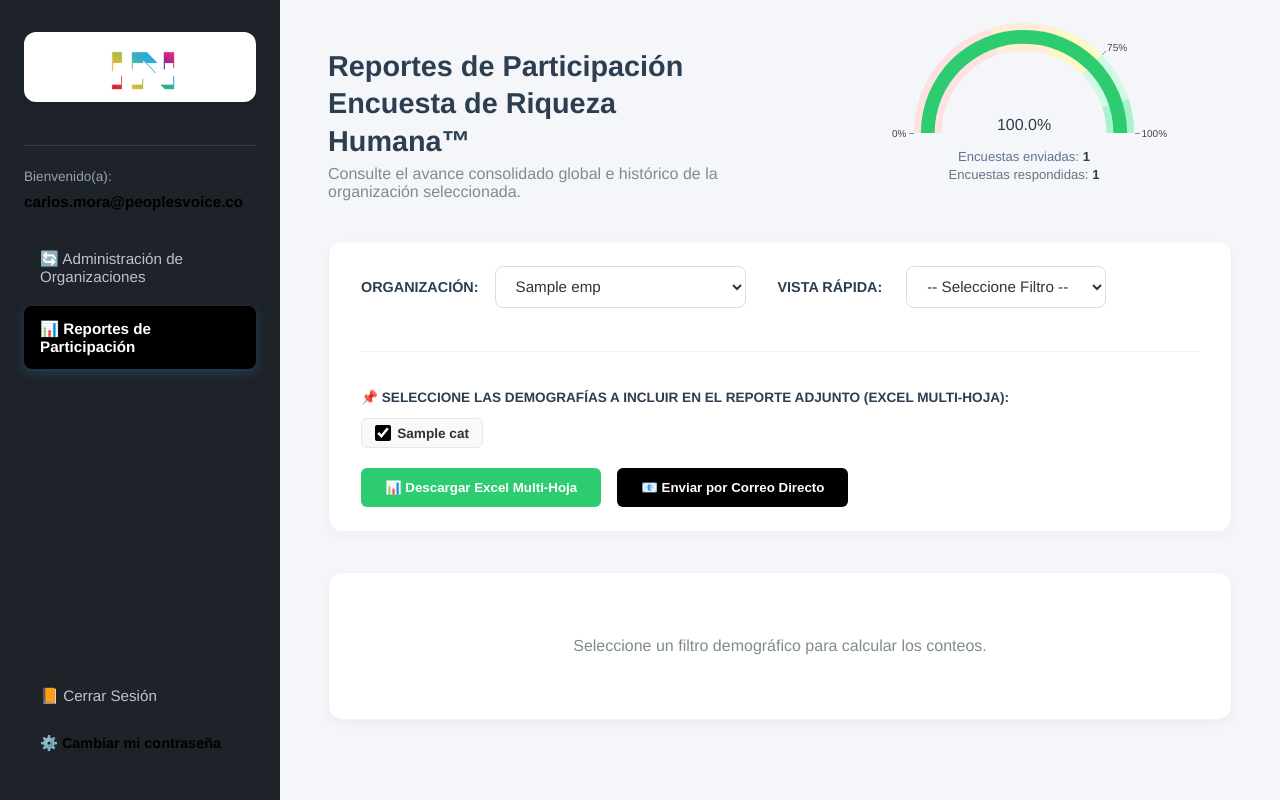
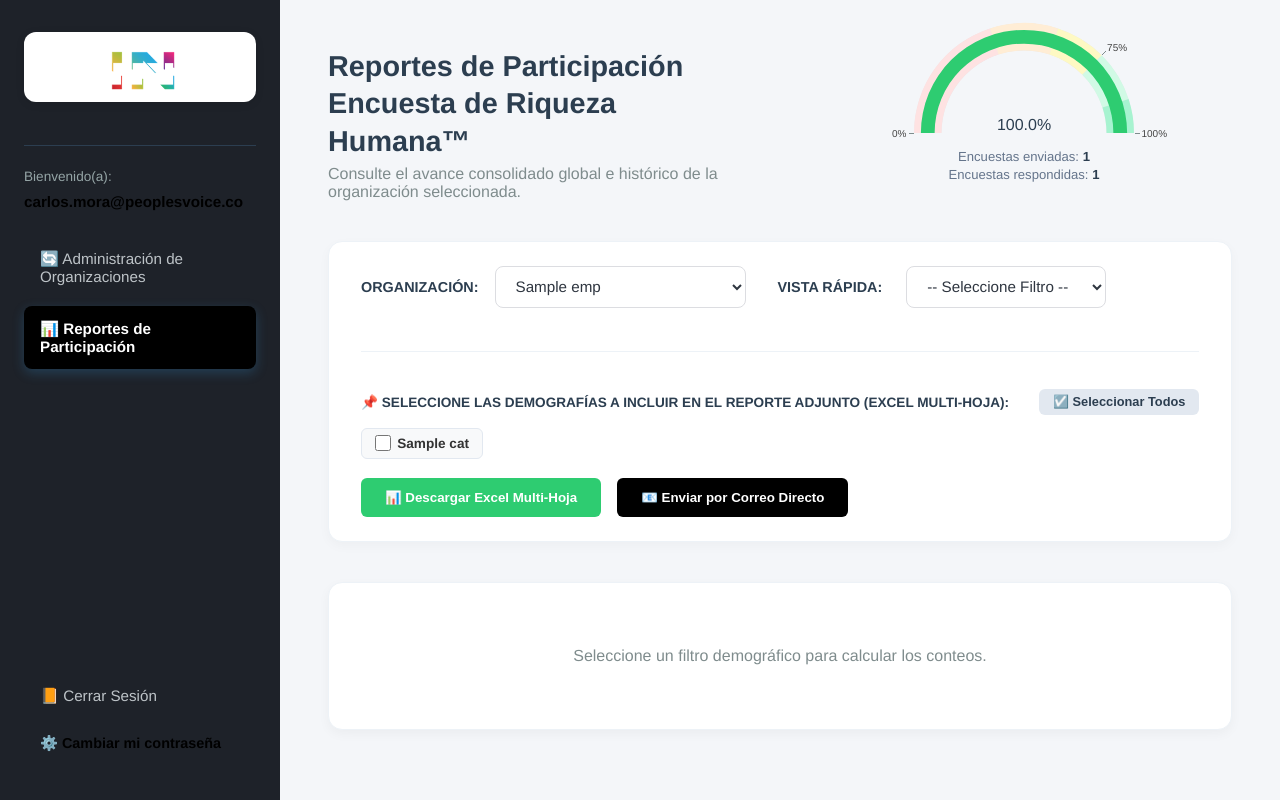
Before and after one commit to kxrlosmorx0922/sistema-reportes-gcti, a Flask app: template templates/admin_reportes.html in a window 1280 px wide. Run offline with Flask 3, Linux system fonts and the light colour scheme; a user stored in the database is signed in; tables that the repository leaves empty hold one stand-in row (values such as "Sample post"); the template is opened without the code that fills it: most values are stand-ins (such as "Sample title", 1, 10 or a date in 2020); some libraries are stand-ins or nearby versions.

Commit message:
Update admin_reportes.html

```diff
--- a/templates/admin_reportes.html
+++ b/templates/admin_reportes.html
@@ -225,19 +225,25 @@
             <hr style="width:100%; border:0; border-top:1px solid #edf2f7; margin: 1.2rem 0 0.8rem 0;">
 
             <div style="width:100%;">
-                <span style="font-weight:700; color:#2c3e50; font-size:0.85rem; text-transform:uppercase; display:block; margin-bottom:0.8rem;">
-                    📌 Seleccione las demografías a incluir en el reporte adjunto (Excel Multi-hoja):
-                </span>
+                <div style="display: flex; justify-content: space-between; align-items: center; margin-bottom: 0.8rem;">
+                    <span style="font-weight:700; color:#2c3e50; font-size:0.85rem; text-transform:uppercase;">
+                        📌 Seleccione las demografías a incluir en el reporte adjunto (Excel Multi-hoja):
+                    </span>
+                    <!-- BOTÓN PARA SELECCIONAR Y DESMARCAR TODOS -->
+                    <button type="button" id="btn-toggle-todos" onclick="conmutarTodasDemografias(this)" style="background: #e2e8f0; border: none; padding: 0.35rem 0.85rem; border-radius: 6px; font-size: 0.8rem; font-weight: 700; color: #2c3e50; cursor: pointer; transition: all 0.2s;">
+                        ☑️ Seleccionar Todos
+                    </button>
+                </div>
+
                 <div style="display:flex; flex-wrap:wrap; gap:1rem; margin-bottom: 1.2rem;">
                     {% for cat in categorias %}
                     <label style="display:inline-flex; align-items:center; gap:0.4rem; background:#f8f9fa; padding:0.4rem 0.8rem; border-radius:6px; border:1px solid #e2e8f0; font-size:0.85rem; font-weight:600; cursor:pointer;">
-                        <input type="checkbox" class="toggle-demografia" value="{{ cat.id }}" checked style="width:16px; height:16px; accent-color:#000;">
+                        <input type="checkbox" class="toggle-demografia" value="{{ cat.id }}" style="width:16px; height:16px; accent-color:#000;">
                         {{ cat.nombre }}
                     </label>
                     {% endfor %}
                 </div>
 
-                <!-- 🔴 AQUÍ VAN LOS DOS BOTONES CON SUS RESPECTIVOS ID 🔴 -->
                 <div style="display: flex; gap: 1rem; margin-top: 1rem;">
                     <button type="button" id="btn-descargar-excel" onclick="descargarExcelDirecto()" style="background-color: #2ecc71; color: white; font-weight: bold; padding: 0.75rem 1.5rem; width: auto; border: none; border-radius: 6px; cursor: pointer; transition: all 0.2s;">
                         📊 Descargar Excel Multi-Hoja
@@ -295,6 +301,17 @@ function obtenerDemografiasSeleccionadas() {
     return Array.from(document.querySelectorAll('.toggle-demografia:checked')).map(cb => cb.value);
 }
 
+function conmutarTodasDemografias(btn) {
+    const checkboxes = document.querySelectorAll('.toggle-demografia');
+    const algunoDesmarcado = Array.from(checkboxes).some(cb => !cb.checked);
+
+    checkboxes.forEach(cb => {
+        cb.checked = algunoDesmarcado;
+    });
+
+    btn.innerHTML = algunoDesmarcado ? "🔳 Desmarcar Todos" : "☑️ Seleccionar Todos";
+}
+
 function descargarExcelDirecto() {
     const btn = document.getElementById('btn-descargar-excel');
     const categoriasIds = obtenerDemografiasSeleccionadas();
@@ -324,7 +341,6 @@ function descargarExcelDirecto() {
     .then(response => {
         if (!response.ok) throw new Error("Error en la respuesta del servidor");
 
-        // 1. EXTRAER EL NOMBRE DEL ARCHIVO ENVIADO POR PYTHON DESDE LOS HEADERS
         let fileName = "Reporte_Participacion.xlsx";
         const disposition = response.headers.get('content-disposition');
 
@@ -338,22 +354,19 @@ function descargarExcelDirecto() {
         return response.blob().then(blob => ({ blob, fileName }));
     })
     .then(({ blob, fileName }) => {
-        // 2. DESCARGAR USANDO EL NOMBRE EXTRAÍDO DINÁMICAMENTE
         const url = window.URL.createObjectURL(blob);
         const a = document.createElement('a');
         a.href = url;
-        a.download = fileName; // ✅ TOMA EL NOMBRE DINÁMICO
+        a.download = fileName;
         document.body.appendChild(a);
         a.click();
         a.remove();
         window.URL.revokeObjectURL(url);
 
-        // Notificación de éxito
         alert("✅ El reporte en Excel se ha generado y descargado exitosamente en tu equipo.");
     })
     .catch(err => alert('❌ Error al generar el archivo Excel: ' + err))
     .finally(() => {
-        // Restaurar Botón
         btn.disabled = false;
         btn.innerHTML = textoOriginal;
         btn.style.opacity = "1";
@@ -379,7 +392,6 @@ function enviarReportePorEmail() {
         return;
     }
 
-    // Estado de Carga Visual
     btn.disabled = true;
     const textoOriginal = btn.innerHTML;
     btn.innerHTML = "⏳ Generando Excel y conectando con SMTP...";
@@ -407,7 +419,6 @@ function enviarReportePorEmail() {
         alert("❌ Error al procesar la solicitud de correo.");
     })
     .finally(() => {
-        // Restaurar Botón
         btn.disabled = false;
         btn.innerHTML = textoOriginal;
         btn.style.opacity = "1";
```
